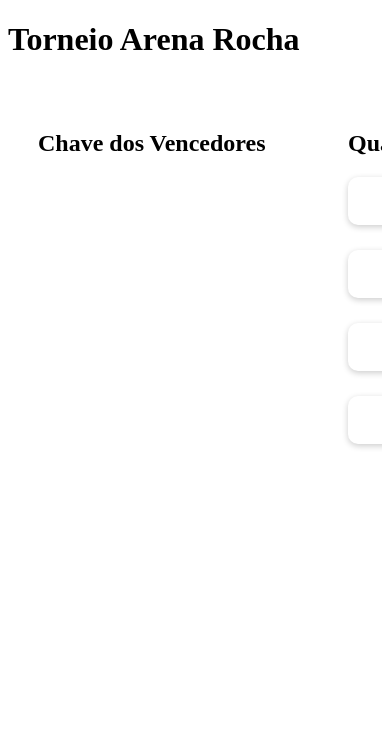
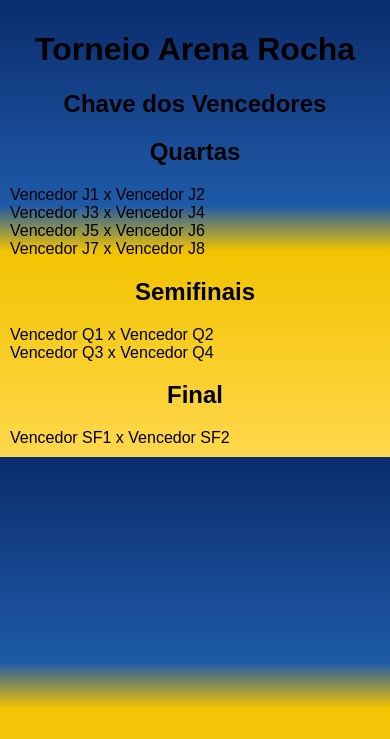
Before and after one commit to cenfernandes/futevolei_torneio_grupo, a Python web app: template templates/index.html in a window 390 px wide. Shown: the top 739 px of the page. Run offline with Jinja, Linux system fonts and the light colour scheme; the template is opened without the code that fills it, so the values that code supplies are empty.

Commit message:
Add files via upload

```diff
--- a/static/style.css
+++ b/static/style.css
@@ -1,40 +1,151 @@
-.bracket{
+body {
+    font-family: Arial, sans-serif;
+    padding: 20px;
+    margin: 0;
+    background: repeating-linear-gradient(
+        to bottom,
+        #0b2c6d 0%,      /* azul escuro */
+        #1e5aa8 45%,     /* azul claro */
+        #f2c300 55%,     /* amarelo */
+        #ffd84d 100%     /* amarelo claro */
+    );
+}
 
-    display:flex;
+h1, h2 {
+    text-align: center;
+}
 
-    gap:60px;
+section {
+    margin-bottom: 40px;
+}
 
-    overflow-x:auto;
+table {
+    margin: auto;
+    width: 60%;
+    border-collapse: collapse;
+    background: #fff;
+}
 
-    padding:30px;
+th, td {
+    border: 1px solid #ccc;
+    padding: 10px;
+    text-align: center;
+}
+
+ul {
+    list-style: none;
+    padding: 0;
+    text-align: center;
+}
+
+li {
+    background: #fff;
+    margin: 10px auto;
+    padding: 10px;
+    width: 60%;
+    border-radius: 5px;
+}
+
+.topo {
+    width: 100%;
+    padding: 20px 0;
+    display: flex;
+    justify-content: center;
+    align-items: center;
+}
+
+.logo-container {
+    display: flex;
+    justify-content: center;
+    align-items: center;
+}
+
+.logo {
+    max-height: 280px;
+    height: auto;
+}
+
+.cabecalho-texto {
+    display: flex;
+    flex-direction: column;
+    align-items: center;
+    gap: 8px;
+    padding: 10px;
+}
+
+.cabecalho-texto h1 {
+    font-size: 26px;
+    color: #ffffff;
+}
+
+.cabecalho-texto h2 {
+    color: #ffffff;
+    text-shadow: 1px 1px 4px rgba(0, 0, 0, 0.5);
+}
+
+.titulo-fase {
+    color: #ffffff;
+    text-shadow: 1px 1px 4px rgba(0, 0, 0, 0.5);
+}
+
+.youtube-link {
+    margin-top: 6px;
+}
+
+.youtube-icon {
+    height: 48px;
+    cursor: pointer;
+}
+
+@media (max-width: 768px) {
+
+    /* Textos do topo */
+    .cabecalho-texto h1 {
+        font-size: 18px;
+        color: #ffffff;
+    }
+
+    .cabecalho-texto h2 {
+        font-size: 14px;
+        color: #ffffff;
+    }
+
+    /* Ícone do YouTube */
+    .youtube-icon {
+        height: 36px;
+    }
+
+    /* Tabelas */
+    table {
+        width: 60%;
+        font-size: 14px;
+    }
+
+    th, td {
+        padding: 6px;
+    }
+
+    /* Cards de jogos */
+    li {
+        width: 60%;
+        font-size: 14px;
+    }
+
+    body {
+        padding: 10px;
+    }
 }
 
 
-.coluna{
-
-    min-width:250px;
+@media (max-width: 768px) {
+    table {
+        display: block;
+        overflow-x: auto;
+        white-space: nowrap;
+    }
 }
 
-
-.jogo{
-
-    background:white;
-
-    padding:15px;
-
-    border-radius:10px;
-
-    margin-bottom:25px;
-
-    text-align:center;
-
-    box-shadow:0 2px 6px rgba(0,0,0,0.2);
+img {
+    max-width: 100%;
+    height: auto;
 }
-
-
-.final{
-
-    background:#f2c300;
-
-    font-weight:bold;
-}
```
